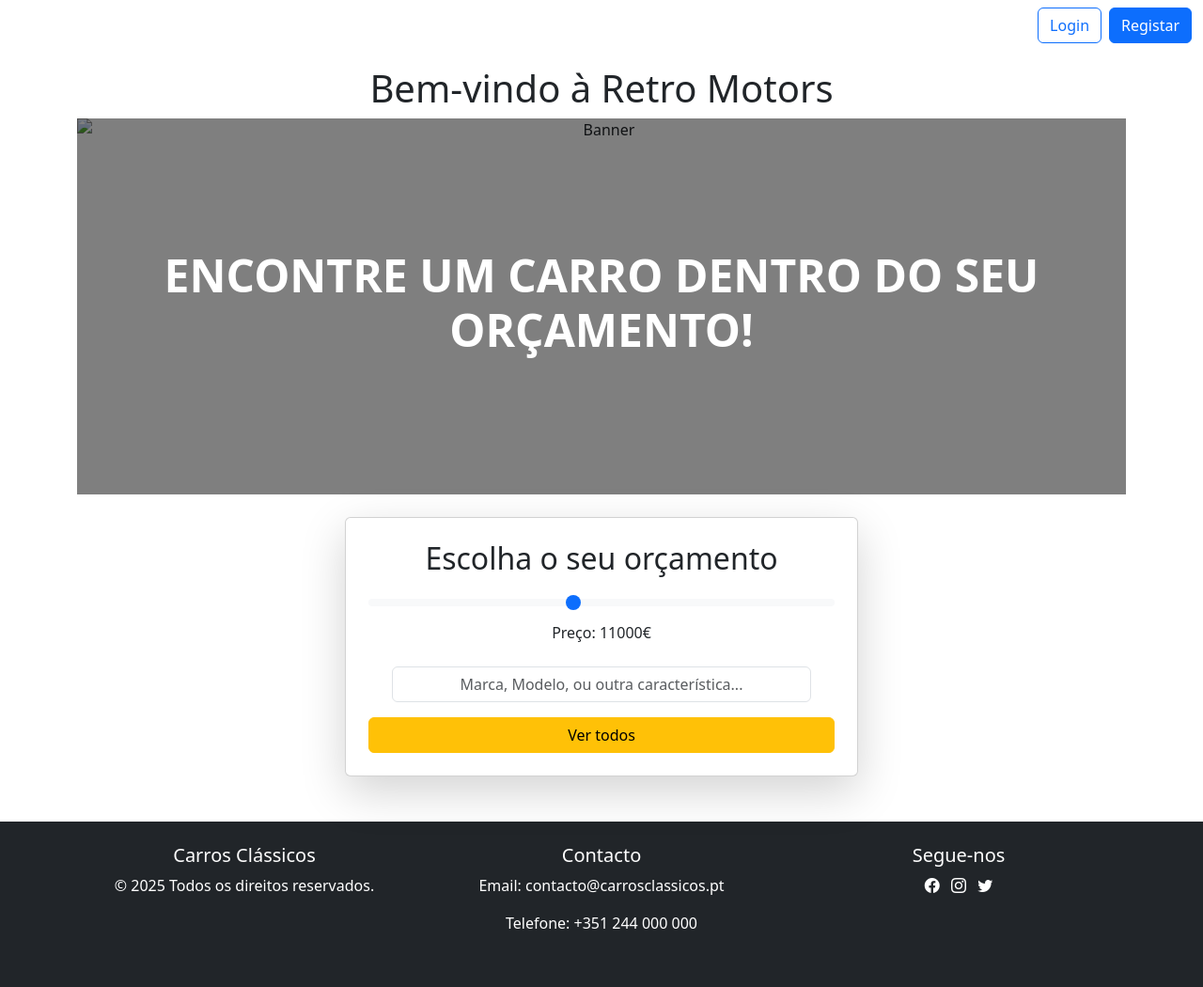
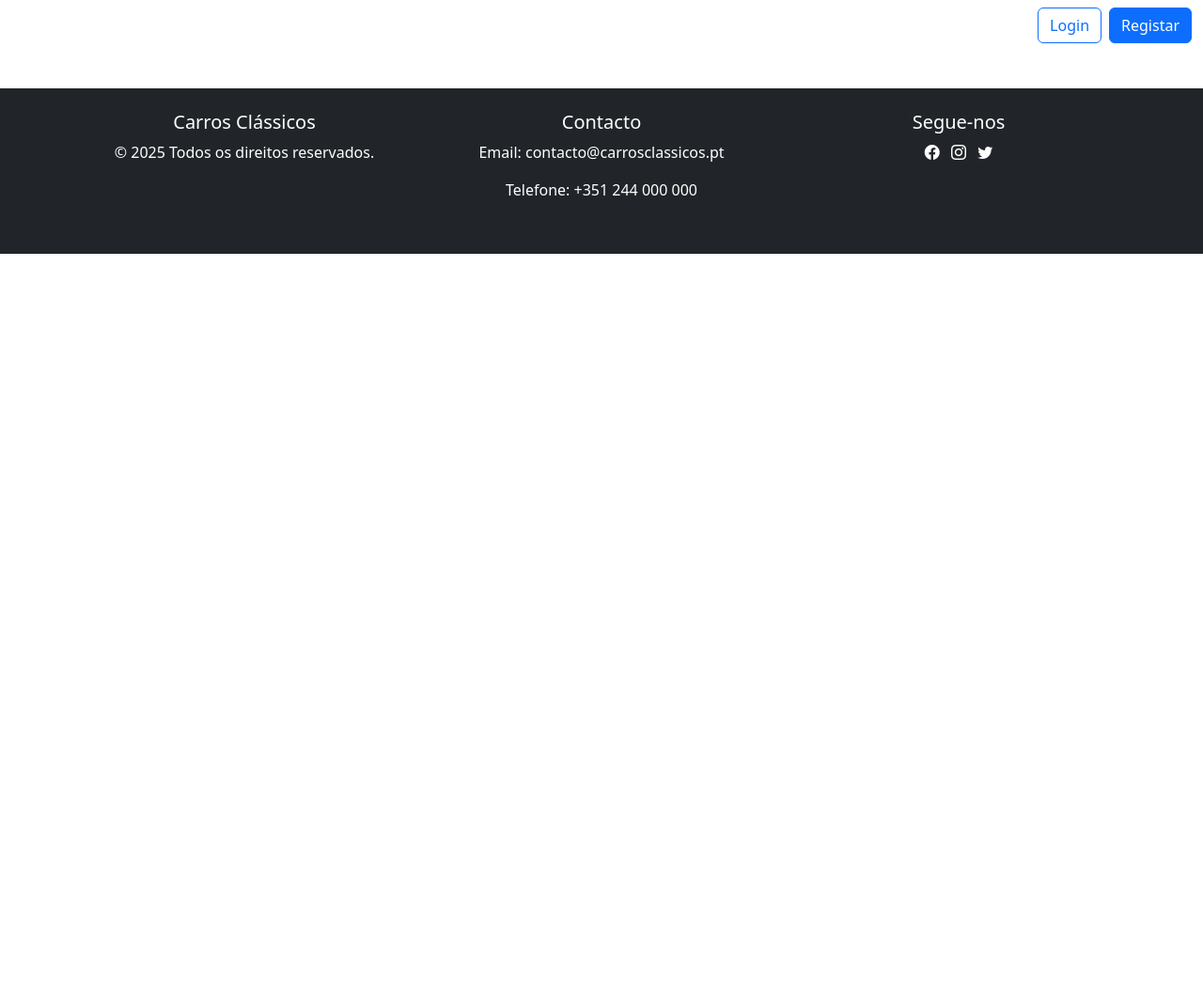
Before and after one commit to Brunorocha04/Retro-Motors, a Django app: page / in a window 1280 px wide. Shown: the part 64-1114 px from the top of the page at 94% size. After the commit the page ends 334 px from the top, so only its background shows below. Run offline with Django 5.2, Linux system fonts and the light colour scheme; some libraries are stand-ins or nearby versions.

Commit message:
Alterações 2

```diff
--- a/Retro_Motors/templates/base.html
+++ b/Retro_Motors/templates/base.html
@@ -12,7 +12,7 @@
     <!-- Navbar principal -->
     <nav class="navbar navbar-expand-lg navbar-dark bg-warning">
         <div class="container">
-            <a class="navbar-brand" href="{% url 'home' %}">
+            <a class="navbar-brand" href="{% url 'index' %}">
                 <img src="{% static 'imagens/logo.jpeg' %}" alt="logo" width="50"> Carros Clássicos
             </a>
             <button class="navbar-toggler" type="button" data-bs-toggle="collapse" data-bs-target="#navbarNav">
@@ -20,7 +20,7 @@
             </button>
             <div class="collapse navbar-collapse" id="navbarNav">
                 <ul class="navbar-nav ms-auto">
-                    <li class="nav-item"><a class="nav-link" href="{% url 'home' %}">Início</a></li>
+                    <li class="nav-item"><a class="nav-link" href="{% url 'index' %}">Início</a></li>
                     <li class="nav-item"><a class="nav-link" href="{% url 'viaturas' %}">Viaturas</a></li>
                     <li class="nav-item"><a class="nav-link" href="{% url 'noticias_artigos' %}">Notícias e Artigos</a></li>
                     <li class="nav-item"><a class="nav-link" href="{% url 'servicos' %}">Serviços</a></li>
@@ -45,27 +45,6 @@
     <!-- Bloco principal de conteúdo -->
     <main class="container mt-4">
         {% block content %}
-        <h1 class="text-center">Bem-vindo à Retro Motors</h1>
-        <div class="position-relative text-center" style="height: 400px;">
-        <img src="https://via.placeholder.com/1920x400" alt="Banner" class="w-100 h-100 position-absolute top-0 start-0" style="object-fit: cover; z-index: 1;">
-        <div class="position-absolute top-0 start-0 w-100 h-100 d-flex align-items-center justify-content-center" style="background: rgba(0,0,0,0.5); z-index: 2;">
-            <h1 class="text-white fw-bold display-5">ENCONTRE UM CARRO DENTRO DO SEU ORÇAMENTO!</h1>
-        </div>
-    </div>
-
-    <div class="container mt-4 d-flex justify-content-center">
-        <div class="card p-4 shadow-lg text-center" style="max-width: 50%; width: 100%;">
-            <h2 class="mb-3">Escolha o seu orçamento</h2>
-            <input type="range" class="form-range" min="4000" max="20000" value="11000" id="priceRange">
-            <p class="mt-2">Preço: <span id="priceValue">11000€</span></p>
-
-            <div class="d-flex justify-content-center">
-                <input type="text" class="form-control mt-2 text-center" style="width: 90%;" placeholder="Marca, Modelo, ou outra característica...">
-            </div>
-
-            <button class="btn btn-warning mt-3">Ver todos</button>
-        </div>
-    </div>
         {% endblock %}
     </main>
 
--- a/accounts/urls.py
+++ b/accounts/urls.py
@@ -6,5 +6,5 @@ urlpatterns = [
     path('signup/', views.signup_view, name='signup'),
     path('login/', views.login_view, name='login'),
     path('logout/', views.logout_view, name='logout'),
-
+    path('', views.index, name='base'),
 ]
```
Also changed, not shown: accounts/views.py (+5 -2 lines), db.sqlite3.
